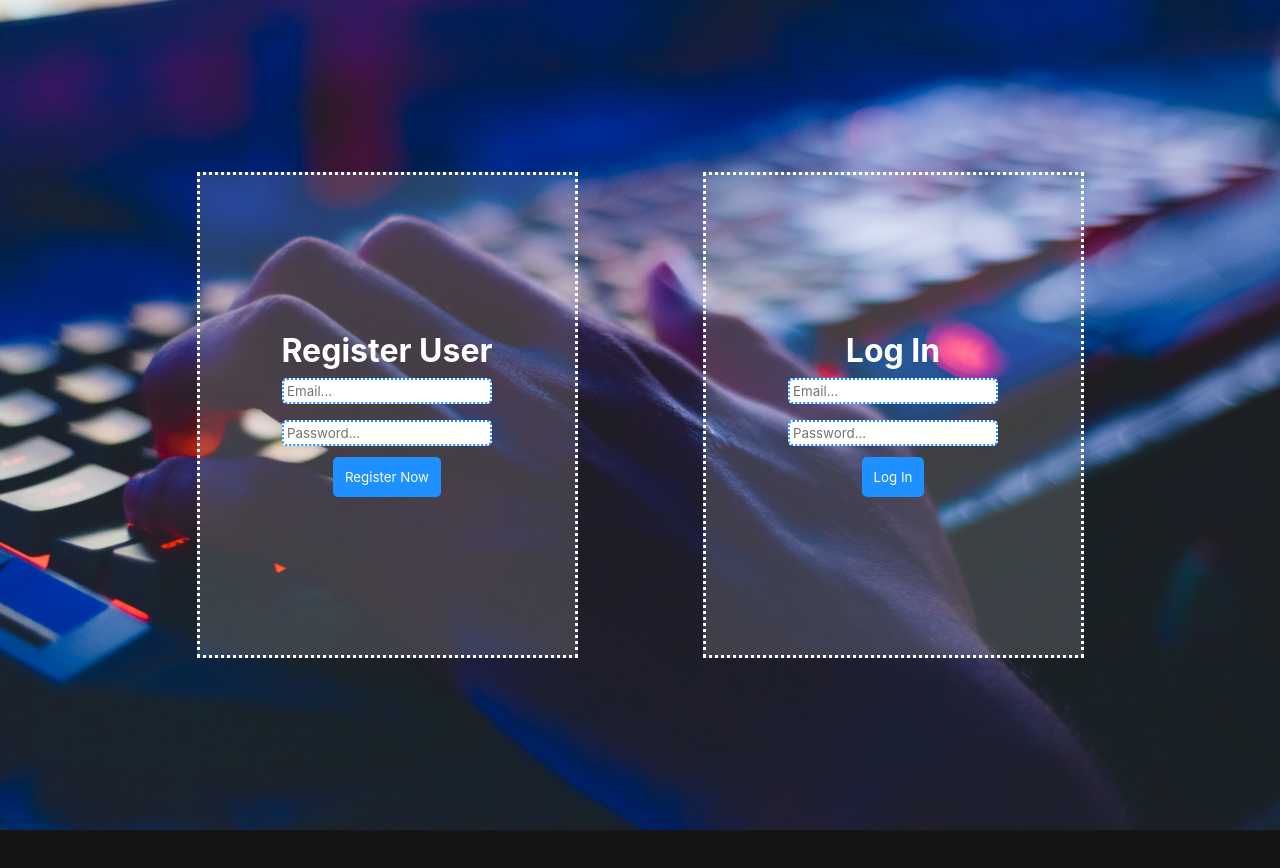
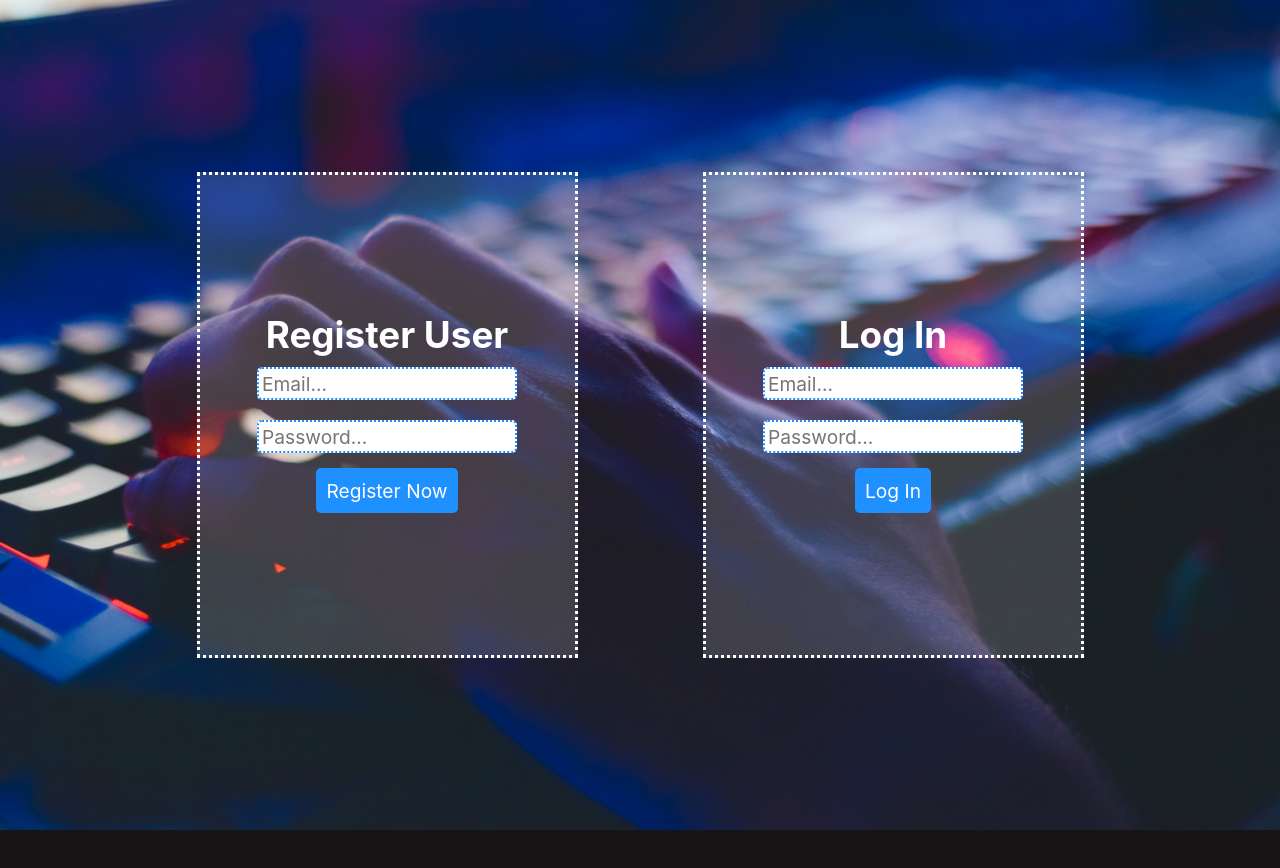
Before and after one commit to ApunTheLegend/React-x-Firebase, a React (Create React App) app: page / in a window 1280 px wide. Shown: the top 868 px of the page. Built offline with nearby package versions, Linux system fonts and the light colour scheme; no server answers; the database is empty.

Commit message:
added responsiveness for width > 1200px

```diff
--- a/src/components/authentication/Auth.css
+++ b/src/components/authentication/Auth.css
@@ -79,6 +79,29 @@
   cursor: pointer;
   border: 2px solid rgba(30, 143, 255, 0.6);
   background: rgba(30, 143, 255, 0.6);
+}
+
+@media only screen and (min-width: 1201px) {
+  .auth-split h4 {
+    font-size: 2.3rem;
+  }
+
+  .auth-input {
+    margin: 10px 0;
+    padding: 2.62px;
+    width: 250px;
+    font-size: 1.2rem;
+  }
+
+  .auth-split p {
+    font-size: 1.2rem;
+  }
+
+  .auth-buttons {
+    margin: 5px 0;
+    padding: 8.33px;
+    font-size: 1.2rem;
+  }
 }
 
 @media only screen and (min-width: 1000px) and (max-width: 1200px) {
```
